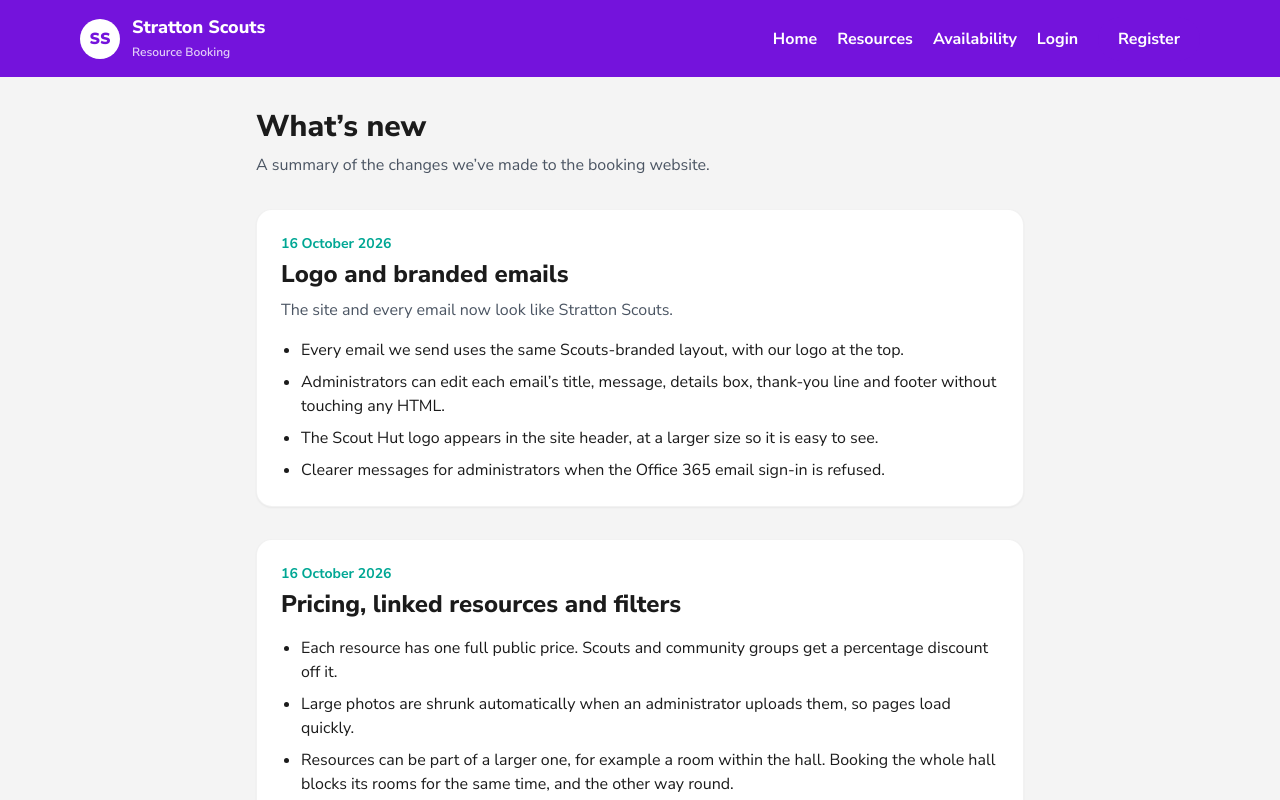
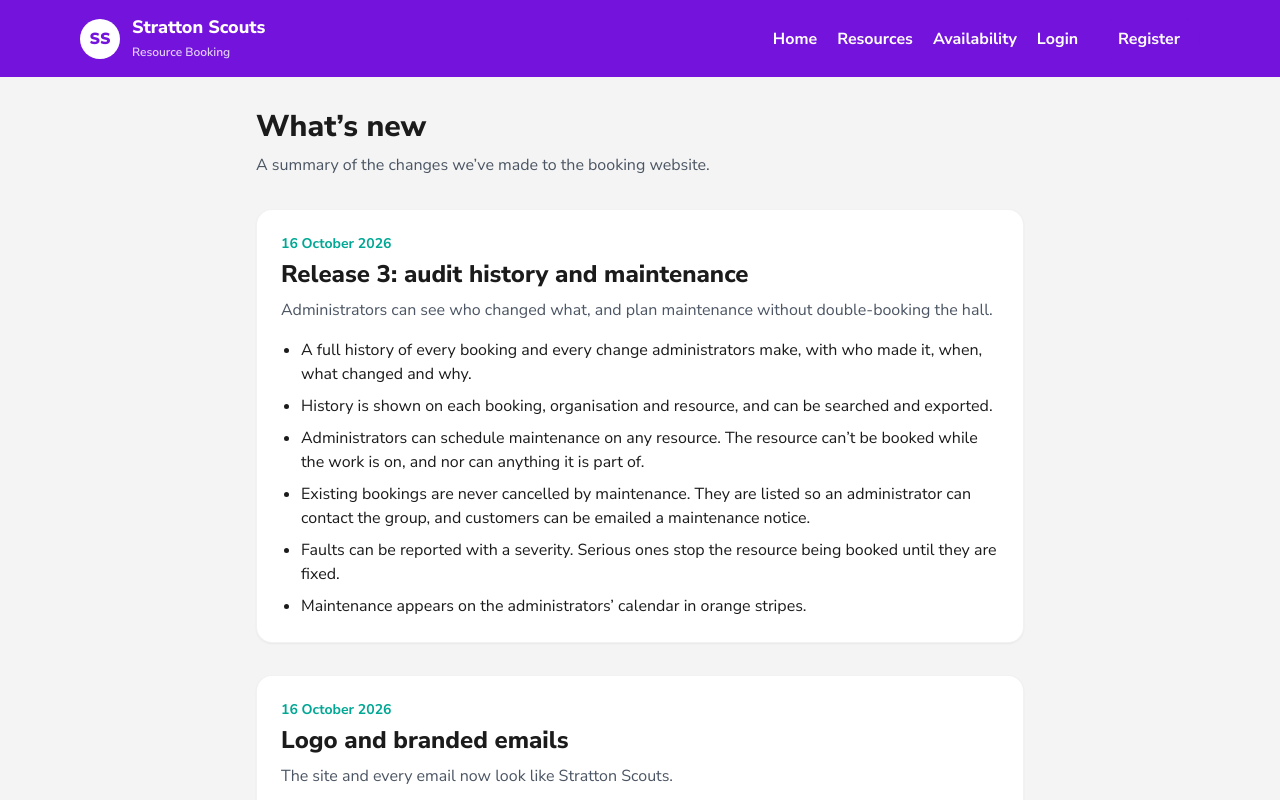
Before and after one commit to MMollart/strattonscouts, a React (Vite) app: page /release-notes in a window 1280 px wide. Shown: the top 800 px of the page. Built offline with nearby package versions, Linux system fonts and the light colour scheme; no server answers.

Commit message:
Add Release 3 to the What's new page
Co-Authored-By: Claude Opus 5.5 <noreply@anthropic.com>
Claude-Session: https://claude.ai/code/session_01B84CC5hYS1dw7LvV2uLUbz

```diff
--- a/src/data/releaseNotes.ts
+++ b/src/data/releaseNotes.ts
@@ -9,6 +9,19 @@ export interface ReleaseNote {
 }
 
 export const releaseNotes: ReleaseNote[] = [
+  {
+    title: 'Release 3: audit history and maintenance',
+    date: '2026-10-16',
+    summary: 'Administrators can see who changed what, and plan maintenance without double-booking the hall.',
+    changes: [
+      'A full history of every booking and every change administrators make, with who made it, when, what changed and why.',
+      'History is shown on each booking, organisation and resource, and can be searched and exported.',
+      'Administrators can schedule maintenance on any resource. The resource can’t be booked while the work is on, and nor can anything it is part of.',
+      'Existing bookings are never cancelled by maintenance. They are listed so an administrator can contact the group, and customers can be emailed a maintenance notice.',
+      'Faults can be reported with a severity. Serious ones stop the resource being booked until they are fixed.',
+      'Maintenance appears on the administrators’ calendar in orange stripes.',
+    ],
+  },
   {
     title: 'Logo and branded emails',
     date: '2026-10-16',
```
